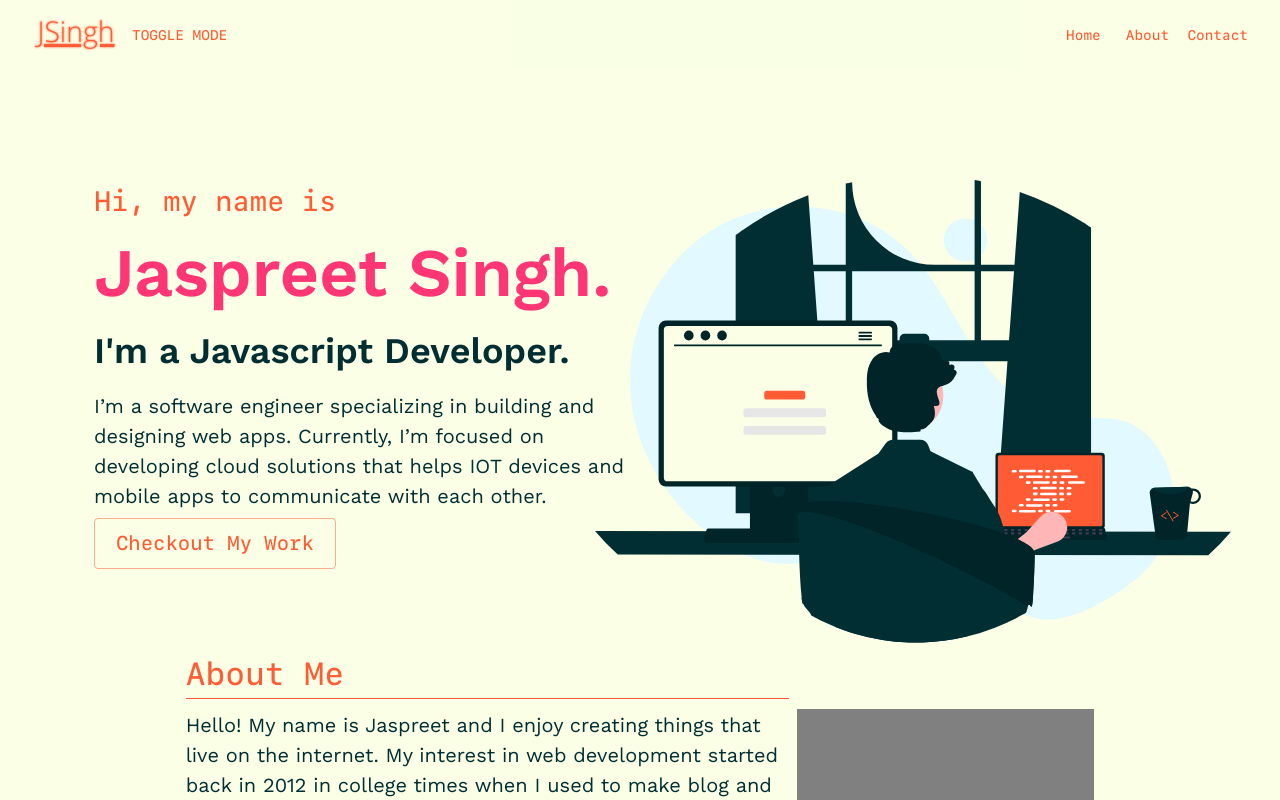
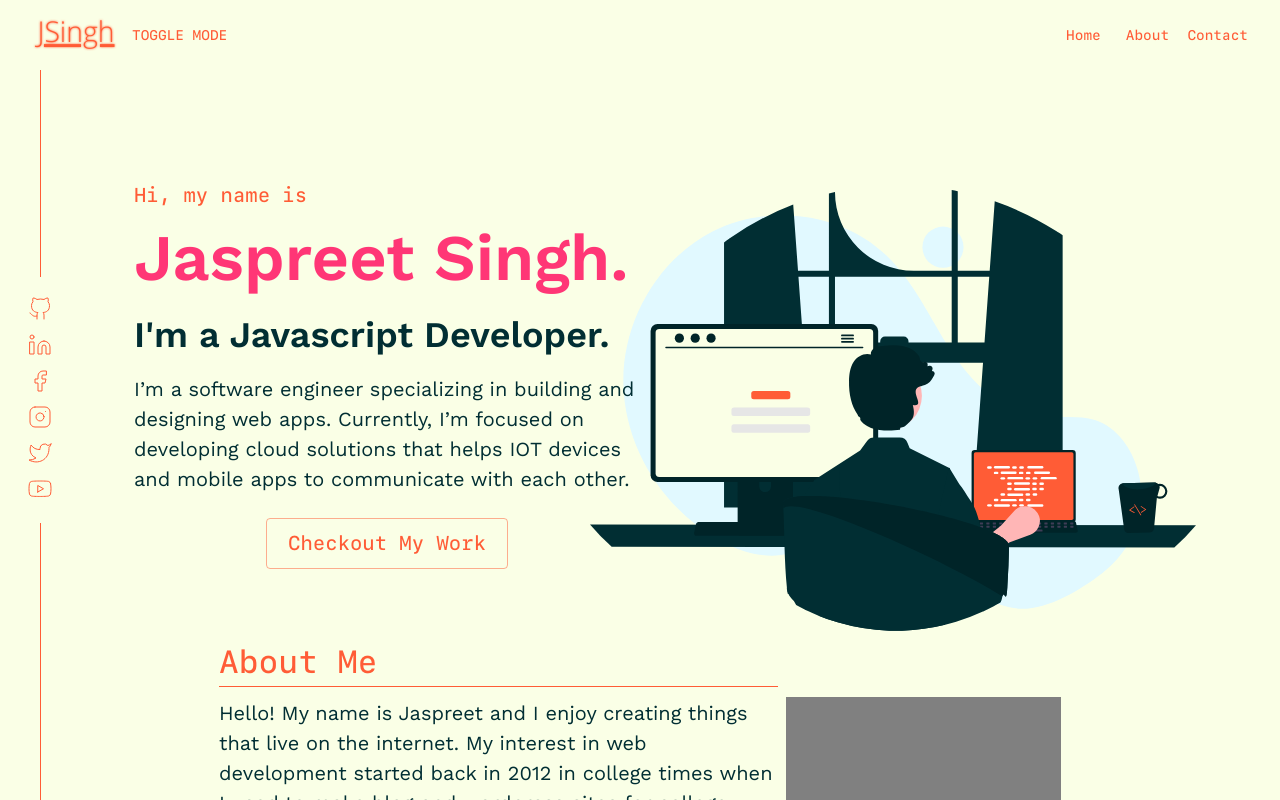
Before and after one commit to jaspreet57/jaspreet57.github.io, a React (Create React App) app: page / in a window 1280 px wide. Shown: the top 800 px of the page. Built offline with nearby package versions, Linux system fonts and the light colour scheme.

Commit message:
feat(extras): add social icon bar on left side

```diff
--- a/src/App.tsx
+++ b/src/App.tsx
@@ -10,15 +10,17 @@ import TempSection from './components/FooterSection/FooterSection'
 import AboutMeSection from './components/AboutMeSection/AboutMeSection'
 import ExperienceSection from './components/ExperienceSection/ExperienceSection'
 import ContactSection from './components/ContactSection/ContactSection'
+import SocialIconsBar from './components/SocialIconsBar/SocialIconsBar'
 
 const App: React.FC = () => {
   const { isMobileView } = useMediaQueryResult()
 
-  const containerPadding = isMobileView ? '0px' : '30px'
+  const containerPadding = isMobileView ? '0px' : '70px'
 
   return (
     <Box sx={{ display: 'flex' }}>
       <NavBar />
+      <SocialIconsBar />
       <Container maxWidth="lg" component="main">
         {/** Below <Toolbar /> is used to add space at the top with the height equal to NavBar height */}
         <Toolbar />
--- a/src/components/IntroSection/IntroSection.tsx
+++ b/src/components/IntroSection/IntroSection.tsx
@@ -19,41 +19,30 @@ const IntroSection: React.FC = () => {
     ContainerBoxStyles = { paddingTop: '100px', display: 'flex' }
     IntroBoxStyles = { width: '50%' }
     ProfileBoxStyles = { width: '50%', zIndex: -2 }
-    profileBoxPositions = { margin: '0 -45px' }
+    profileBoxPositions = { margin: '10px -50px 0 -50px' }
   }
 
   return (
     <Box component="section" sx={ContainerBoxStyles}>
       <Box sx={IntroBoxStyles} component="header">
-        <Typography color="primary" sx={{ fontSize: '28px', fontWeight: boldTextWeight, fontFamily: highlightedFont }}>
+        <Typography color="primary" sx={{ fontSize: '20px', fontWeight: boldTextWeight, fontFamily: highlightedFont }}>
           Hi, my name is
         </Typography>
-        <Typography
-          component="h1"
-          color="secondary"
-          sx={{ fontWeight: boldTextWeight, fontSize: '68px' }}
-        >
+        <Typography component="h1" color="secondary" sx={{ fontWeight: boldTextWeight, fontSize: '65px' }}>
           Jaspreet Singh.
         </Typography>
-        <Typography
-          component="h2"
-          gutterBottom
-          sx={{ fontWeight: boldTextWeight, fontSize: '36px' }}
-        >
+        <Typography component="h2" gutterBottom sx={{ fontWeight: boldTextWeight, fontSize: '36px' }}>
           I'm a Javascript Developer.
         </Typography>
-        <Typography
-          component="p"
-          sx={{ fontSize: '20px' }}
-          gutterBottom
-        >
-          I’m a software engineer specializing in building and designing web
-          apps. Currently, I’m focused on developing cloud solutions that helps
-          IOT devices and mobile apps to communicate with each other.
+        <Typography component="p" sx={{ fontSize: '20px' }} gutterBottom>
+          I’m a software engineer specializing in building and designing web apps. Currently, I’m focused on developing
+          cloud solutions that helps IOT devices and mobile apps to communicate with each other.
         </Typography>
-        <Button variant="outlined" color='primary' size="large" sx={{ fontSize: '20px', textTransform: 'none' }}>
-          Checkout My Work
-        </Button>
+        <Box display="flex" justifyContent="center" mt={3}>
+          <Button variant="outlined" color="primary" size="large" sx={{ fontSize: '20px', textTransform: 'none' }}>
+            Checkout My Work
+          </Button>
+        </Box>
       </Box>
 
       <Box sx={ProfileBoxStyles}>
--- a/src/components/NavBar/NavBar.tsx
+++ b/src/components/NavBar/NavBar.tsx
@@ -24,9 +24,7 @@ import useColorMode from '../../hooks/useColorMode'
 
 const navItems = ['Home', 'About', 'Contact']
 
-const DrawerContent: React.FC<{ handleDrawerToggle: () => void }> = ({
-  handleDrawerToggle,
-}) => {
+const DrawerContent: React.FC<{ handleDrawerToggle: () => void }> = ({ handleDrawerToggle }) => {
   return (
     <Box onClick={handleDrawerToggle} sx={{ textAlign: 'center' }}>
       <Typography variant="h6" sx={{ my: 2 }}>
@@ -57,13 +55,15 @@ const NavBar: React.FC = () => {
     setIsOpen((value) => !value)
   }
 
+  const shouldElevate = scrollPosition > 50
+
   return (
     <>
       <Slide appear={false} direction="down" in={!trigger}>
         <AppBar
           component="nav"
-          sx={{ background: alpha(theme.palette.background.default, 0.9) }}
-          elevation={scrollPosition > 50 ? 4 : 0}
+          sx={{ background: alpha(theme.palette.background.default, (shouldElevate ? 0.9 : 1)) }}
+          elevation={shouldElevate ? 4 : 0}
         >
           <Toolbar>
             <IconButton
@@ -75,9 +75,7 @@ const NavBar: React.FC = () => {
             >
               <MenuIcon />
             </IconButton>
-            <Box
-              sx={{ flexGrow: 1, display: { xs: 'none', md: 'flex' } }}
-            >
+            <Box sx={{ flexGrow: 1, display: { xs: 'none', md: 'flex' } }}>
               <Link sx={{ width: '100px' }} href="./" display="block">
                 <Logo />
               </Link>
--- /dev/null
+++ b/src/components/SocialIconsBar/SocialIconsBar.tsx
@@ -0,0 +1,85 @@
+import Box from '@mui/material/Box'
+import useMediaQueryResult from '../../hooks/useMediaQueryResult'
+import { SxProps, Theme, useTheme } from '@mui/material/styles'
+import {
+  FacebookIcon,
+  GithubIcon,
+  InstagramIcon,
+  TwitterIcon,
+  LinkedInIcon,
+  YoutubeIcon,
+} from '../svg-components/feather-icons'
+
+const SocialIconsBar: React.FC = () => {
+  const { isMobileView } = useMediaQueryResult()
+  const theme = useTheme()
+
+  let BoxStyles: SxProps<Theme> = {
+    orientation: 'left',
+    width: '40px',
+    position: 'fixed',
+    left: '40px',
+    right: 'auto',
+    zIndex: 10,
+    top: '50vh',
+    transform: 'translate(-50%, -50%)',
+  }
+
+  let ulStyles: SxProps<Theme> = {
+    display: 'flex',
+    flexDirection: 'column',
+    alignItems: 'center',
+    margin: '0px',
+    padding: '0px',
+    listStyle: 'none',
+    color: theme.palette.primary.main,
+    '::before, ::after': {
+      content: '""',
+      display: 'block',
+      width: '1px',
+      height: '100vh',
+      margin: '0px auto',
+      backgroundColor: theme.palette.primary.main,
+    },
+    'li': {
+      marginTop: '5px'
+    },
+    'li:first-of-type': {
+      marginTop: '20px',
+    },
+    'li:last-of-type': {
+      marginBottom: '15px',
+    },
+  }
+
+  if (isMobileView) {
+    BoxStyles = { display: 'none' }
+  }
+
+  return (
+    <Box sx={BoxStyles}>
+      <Box component="ul" sx={ulStyles}>
+        <Box component="li">
+          <GithubIcon />
+        </Box>
+        <Box component="li">
+          <LinkedInIcon />
+        </Box>{' '}
+        <Box component="li">
+          <FacebookIcon />
+        </Box>{' '}
+        <Box component="li">
+          <InstagramIcon />
+        </Box>
+        <Box component="li">
+          <TwitterIcon />
+        </Box>
+        <Box component="li">
+          <YoutubeIcon />
+        </Box>
+      </Box>
+    </Box>
+  )
+}
+
+export default SocialIconsBar
```
